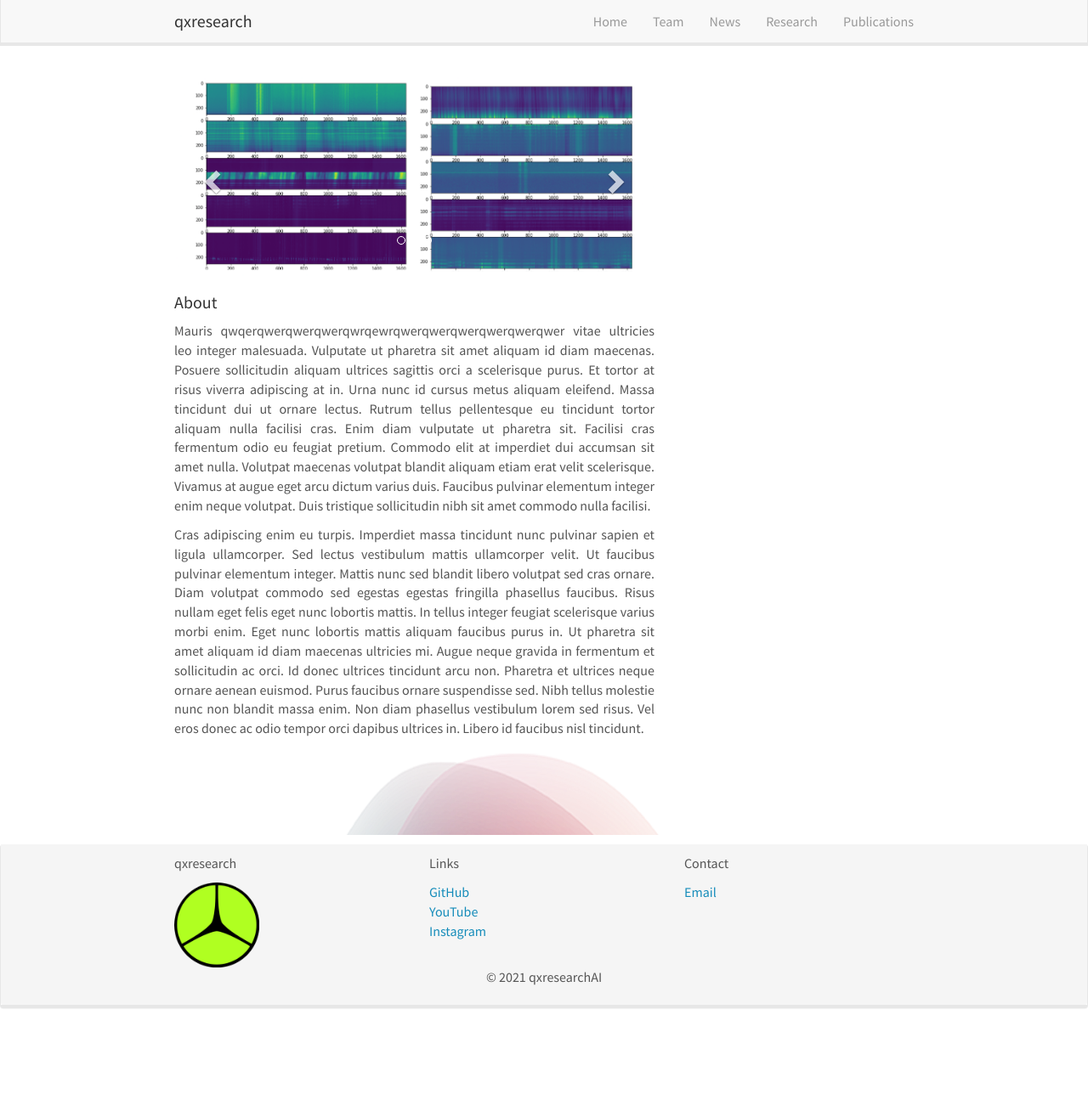
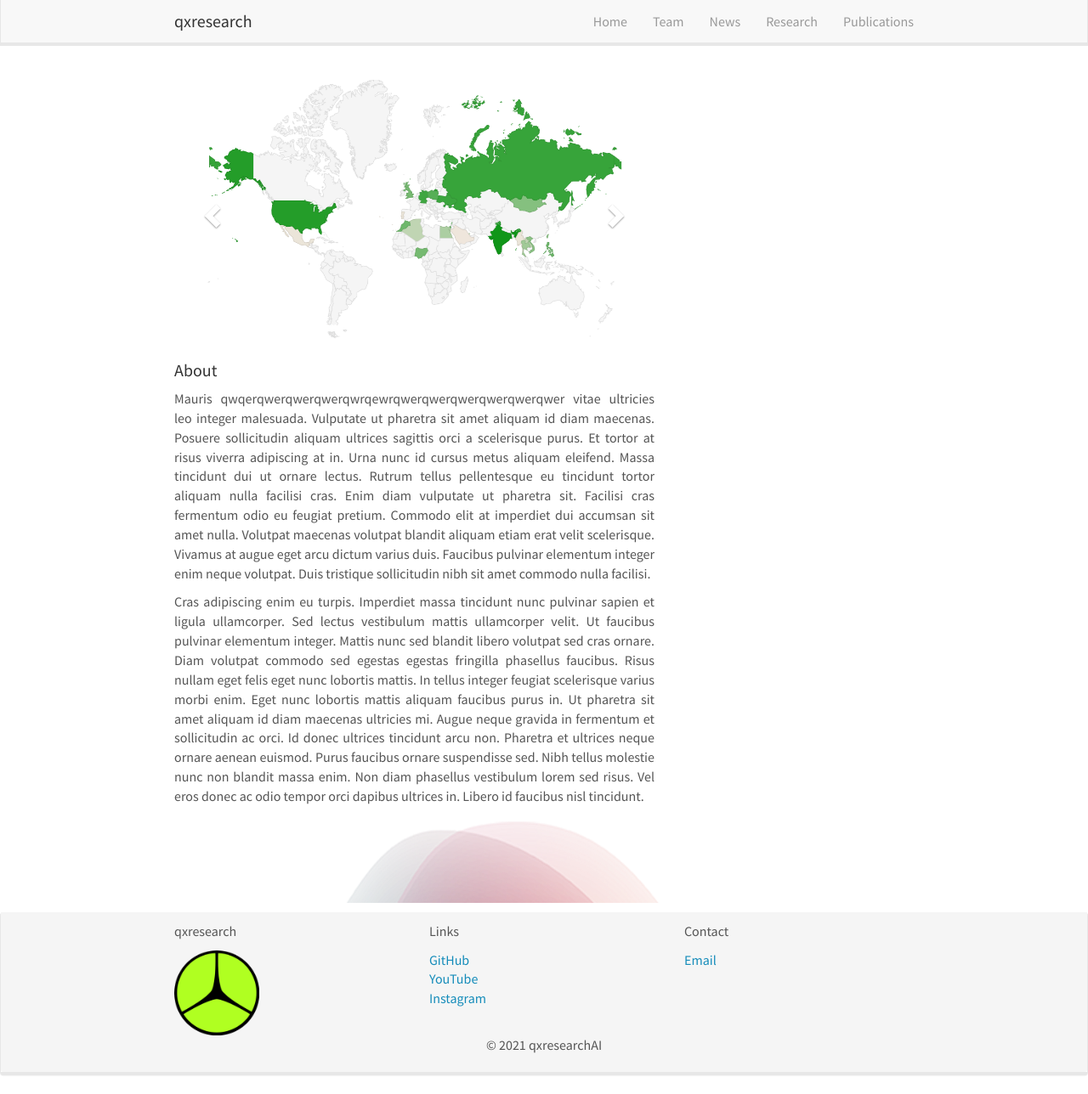
Before and after one commit to qxresearch/qxresearch.github.io, a Jekyll site: the page built from _pages/home.md, in a window 1280 px wide and 1288 px high. Shown: the whole window at 85% size. Built offline with Jekyll 4.4.1, drawn with Linux system fonts in a browser that asks for light colours; nearby versions of some CDN libraries; comment, search, counter and statistics services are not loaded.

Commit message:
Update homelay.html

```diff
--- a/_layouts/homelay.html
+++ b/_layouts/homelay.html
@@ -17,7 +17,7 @@ layout: default
 				<img src="{{ site.url }}{{ site.baseurl }}/images/slider/qxresearchAI.png" alt="Slide 1" />
 			</div>
 			<div class="item">
-				<img src="{{ site.url }}{{ site.baseurl }}/images/slider/data.png" alt="Slide 2" />
+				<img src="{{ site.url }}{{ site.baseurl }}/images/slider/clean%20map.png" alt="Slide 2" />
 			</div>
 			<div class="item">
 				<img src="{{ site.url }}{{ site.baseurl }}/images/slider/wow.png" alt="Slide 2" />
```
